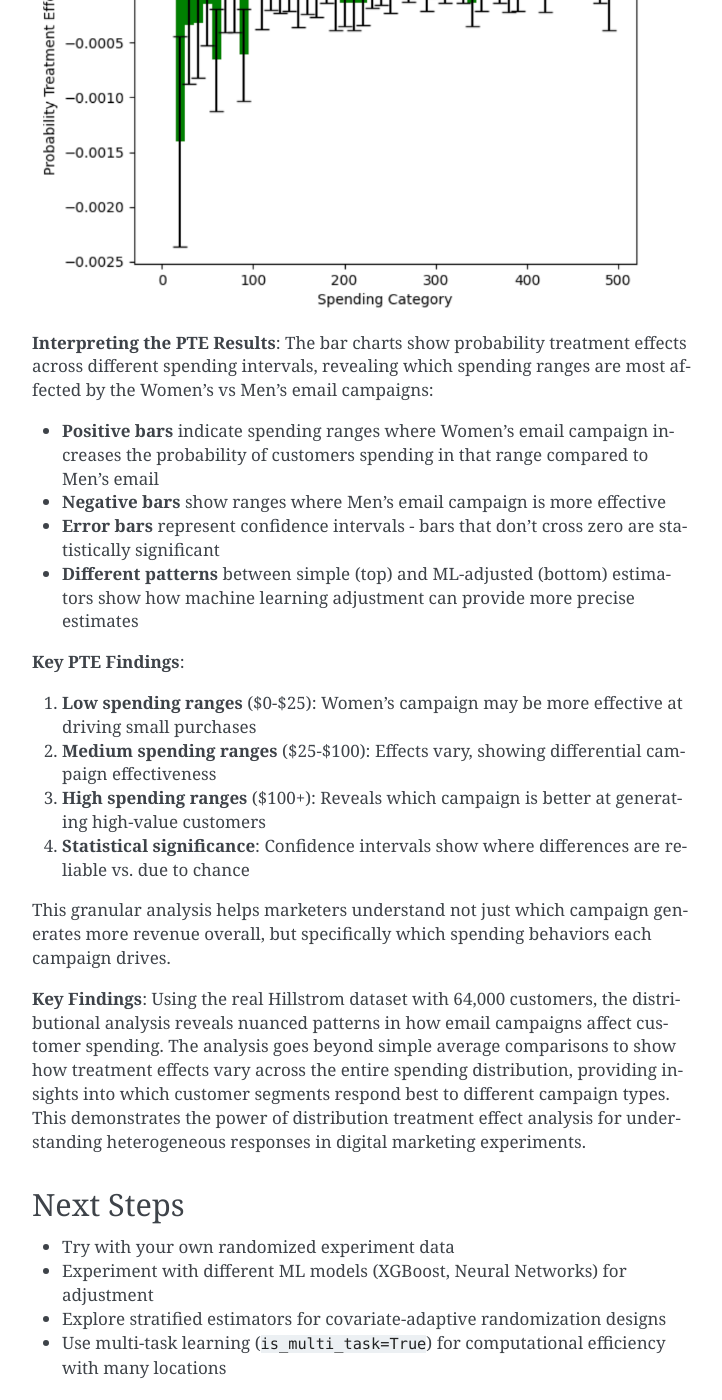
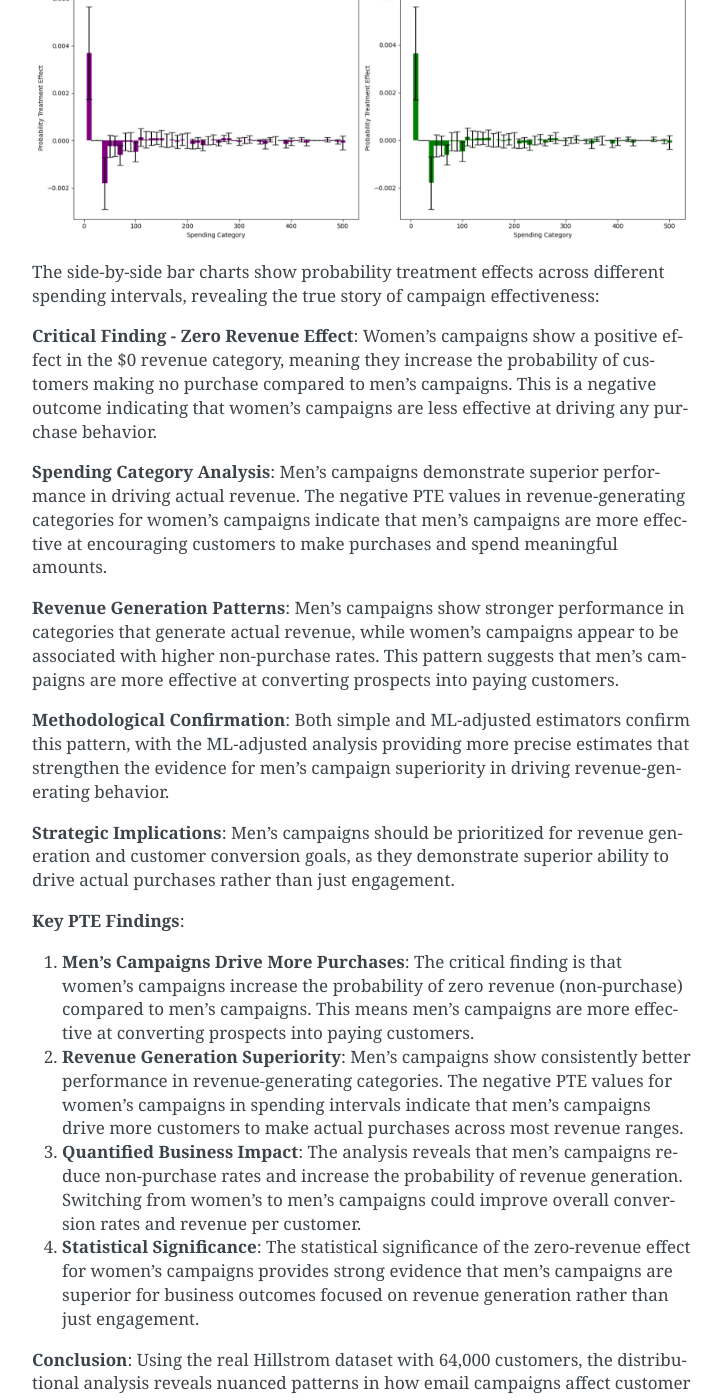
Before and after one commit to CyberAgentAILab/python-dte-adjustment, a Sphinx documentation site: the page built from docs/source/tutorials/hillstrom.rst, in a window 1280 px wide and 1400 px high, scrolled down 8615 px. Shown: the whole window, without its empty margins (388-1110 px from the left). Built offline with Sphinx 7.4.7, drawn with Linux system fonts in a browser that asks for light colours; some of the changed text lies outside the part shown.

Commit message:
Update Hillstorm tutorial (#71)
* Update Hillstorm tutorial

* nit

* format

```diff
--- a/docs/source/tutorials/hillstrom.rst
+++ b/docs/source/tutorials/hillstrom.rst
@@ -5,7 +5,7 @@
 
 **Background**: Kevin Hillstrom provided this dataset to demonstrate email marketing analytics. Customers who purchased within the last 12 months were randomly divided into three groups to test targeted email campaigns against a control group.
 
-**Research Question**: Which email campaign performed best - the men's version or the women's version - and how do the effects vary across the revenue distribution?
+**Research Question**: Which email campaign performed best: the men's version or the women's version, and how do the effects vary across the revenue distribution?
 
 Data Setup and Loading
 ~~~~~~~~~~~~~~~~~~~~~~~
@@ -86,8 +86,8 @@
     # Define revenue evaluation points
     revenue_locations = np.linspace(0, 500, 51)
 
-Control vs Women's Email Campaign
-~~~~~~~~~~~~~~~~~~~~~~~~~~~~~~~~~
+Women's Email vs Control Analysis
+~~~~~~~~~~~~~~~~~~~~~~~~~~~~~~~~~~
 
 First, let's examine how the Women's email campaign performs compared to no email (control):
 
@@ -106,16 +106,7 @@
          title="Women's Email Campaign vs Control",
          xlabel="Spending ($)", ylabel="Distribution Treatment Effect")
 
-    # Statistical summary
-    positive_dte_women = (dte_women_ctrl > 0).mean()
-    significant_dte_women = ((lower_women_ctrl > 0) | (upper_women_ctrl < 0)).mean()
-
-    print(f"Women's Email vs Control Results:")
-    print(f"Locations where Women's > Control: {positive_dte_women:.1%}")
-    print(f"Statistically significant differences: {significant_dte_women:.1%}")
-    print(f"Average DTE: {dte_women_ctrl.mean():.3f}")
-
-Control vs Men's Email Campaign
+Men's Email vs Control Analysis
 ~~~~~~~~~~~~~~~~~~~~~~~~~~~~~~~
 
 Next, let's examine how the Men's email campaign performs compared to no email (control):
@@ -135,64 +126,96 @@
          title="Men's Email Campaign vs Control",
          xlabel="Spending ($)", ylabel="Distribution Treatment Effect", color="purple")
 
-    # Statistical summary
-    positive_dte_men = (dte_men_ctrl > 0).mean()
-    significant_dte_men = ((lower_men_ctrl > 0) | (upper_men_ctrl < 0)).mean()
-
-    print(f"Men's Email vs Control Results:")
-    print(f"Locations where Men's > Control: {positive_dte_men:.1%}")
-    print(f"Statistically significant differences: {significant_dte_men:.1%}")
-    print(f"Average DTE: {dte_men_ctrl.mean():.3f}")
-
-Both Campaigns vs Control Comparison
-~~~~~~~~~~~~~~~~~~~~~~~~~~~~~~~~~~~~
-
-The control vs email campaigns analysis produces the following comparison:
-
 .. image:: ../_static/hillstorm_dte_control.png
    :alt: Hillstrom Email Campaigns vs Control Analysis
+   :width: 500px
+   :align: center
+
+Spending Category Effects: Each Campaign vs Control
+~~~~~~~~~~~~~~~~~~~~~~~~~~~~~~~~~~~~~~~~~~~~~~~~~~~
+
+Let's also examine how each campaign affects spending in specific intervals using Probability Treatment Effects (PTE):
+
+.. code-block:: python
+
+    # Compute PTE: Women's email vs Control
+    pte_women_ctrl, pte_lower_women_ctrl, pte_upper_women_ctrl = simple_estimator.predict_pte(
+        target_treatment_arm=2,  # Women's email
+        control_treatment_arm=0,  # No email control
+        locations=[-1] + revenue_locations,
+        variance_type="moment"
+    )
+
+    # Compute PTE: Men's email vs Control
+    pte_men_ctrl, pte_lower_men_ctrl, pte_upper_men_ctrl = simple_estimator.predict_pte(
+        target_treatment_arm=1,  # Men's email
+        control_treatment_arm=0,  # No email control
+        locations=[-1] + revenue_locations,
+        variance_type="moment"
+    )
+
+    # Visualize PTE results using dte_adj's plot function with bar charts side by side
+    import matplotlib.pyplot as plt
+
+    # Create subplots for side-by-side comparison
+    fig, (ax1, ax2) = plt.subplots(1, 2, figsize=(15, 6))
+
+    # Women's vs Control PTE
+    plot(revenue_locations[1:], pte_women_ctrl, pte_lower_women_ctrl, pte_upper_women_ctrl,
+        chart_type="bar",
+        title="Women's Email vs Control",
+        xlabel="Spending Category ($)", ylabel="Probability Treatment Effect",
+        ax=ax1)
+
+    # Men's vs Control PTE
+    plot(revenue_locations[1:], pte_men_ctrl, pte_lower_men_ctrl, pte_upper_men_ctrl,
+        chart_type="bar",
+        title="Men's Email vs Control",
+        xlabel="Spending Category ($)", ylabel="Probability Treatment Effect",
+        color="purple", ax=ax2)
+
+    plt.tight_layout()
+    plt.show()
+
+The side-by-side PTE analysis produces the following visualization:
+
+.. image:: ../_static/hillstorm_pte_control.png
+   :alt: Hillstrom Email Campaigns vs Control PTE Analysis
    :width: 800px
    :align: center
 
-**Interpreting the Control Comparison Results**: These plots show how each email campaign performs against the no-email control group across different spending levels:
+These bar charts show how each email campaign affects the probability of customers spending in specific intervals compared to no email:
 
-**Women's Email vs Control**:
-- **Positive DTE values** indicate that Women's email campaign increases the probability of spending at those levels compared to no email
-- **Distribution pattern** shows where Women's email is most effective in driving customer spending
-- **Confidence intervals** reveal statistical significance of the treatment effects
+**Women's Email vs Control (Left Panel)**: The bar chart reveals specific spending intervals where women's email campaigns increase or decrease customer probability. Positive bars indicate intervals where the campaign increases the likelihood of spending in that range, while negative bars show intervals where it decreases probability.
 
-**Men's Email vs Control**:
-- **Comparative effectiveness** can be assessed by comparing the magnitude and patterns of effects
-- **Different spending ranges** may show varying campaign effectiveness
-- **Statistical significance** indicated by confidence intervals not crossing zero
+**Men's Email vs Control (Right Panel)**: Similarly shows the interval-specific effects of men's email campaigns. The side-by-side comparison allows direct assessment of which campaign is more effective in driving specific spending behaviors.
 
-**Key Control Analysis Findings**:
+**Key Insights from the Hillstrom Email Campaign Analysis**:
 
-1. **Campaign Effectiveness**: Both campaigns show positive effects compared to no email, confirming that email marketing drives incremental spending
+The distributional treatment effects and probability treatment effects reveal several important patterns in how email campaigns affect customer spending behavior:
 
-2. **Differential Patterns**: The shape and magnitude of effects differ between campaigns, revealing:
-   - Which campaign has stronger overall effects
-   - Different spending ranges where each campaign excels
-   - Varying confidence in treatment effects across spending levels
+1. **Email Campaigns Reduce Zero Spending**: Both men's and women's email campaigns show strong negative effects at the $0 spending level, indicating that email campaigns successfully convert non-purchasers into purchasers. This confirms that email marketing has a clear activation effect.
 
-3. **Business Implications**:
-   - **ROI Assessment**: Compare effect sizes to determine which campaign provides better return on investment
-   - **Customer Segmentation**: Identify spending ranges where each campaign is most/least effective
-   - **Resource Allocation**: Data-driven decisions on campaign budget allocation
+2. **Spending Category Redistribution**: The PTE analysis reveals how campaigns redistribute customers across spending intervals. Both campaigns show clear redistribution patterns, with negative effects in the $0 spending category (reducing non-purchase probability) and varying effects across other spending ranges. This redistribution pattern confirms that campaigns shift spending behavior rather than uniformly increasing it across all categories.
 
-4. **Statistical Rigor**: Confidence intervals provide guidance on where observed differences are statistically reliable vs. potentially due to sampling variation
+3. **Campaign-Specific Interval Effects**: The side-by-side PTE comparison reveals distinct patterns between campaigns. Women's email campaigns show stronger effects in certain spending intervals (particularly in moderate spending ranges), while men's campaigns display different interval-specific patterns. The visual comparison makes it clear that each campaign has optimal spending ranges where it excels, providing actionable insights for customer segmentation and targeting strategies.
 
-This analysis answers the fundamental question: "Do email campaigns work?" and establishes the baseline effectiveness of each campaign against no email.
+4. **Statistical Significance Across Intervals**: The confidence intervals in both DTE and PTE analyses reveal that the most reliable effects occur at the zero spending level and in low-to-moderate spending ranges. PTE analysis provides additional granularity by showing which specific spending intervals have statistically significant changes in probability.
+
+5. **Business Implications**: Email campaigns are most effective at converting non-buyers to buyers and redistributing customers toward moderate purchase amounts. The campaigns have minimal effect on driving high-value purchases ($200+). The PTE analysis provides actionable insights for campaign optimization by identifying which spending intervals are most responsive to each campaign type, enabling more precise targeting and resource allocation strategies.
+
+This distributional analysis reveals that email marketing's primary value lies in customer activation (reducing zero spending) and encouraging moderate purchase amounts, rather than dramatically increasing high-value purchases. The heterogeneous effects across the spending distribution provide actionable insights for optimizing email campaign strategies and customer segmentation.
 
 Direct Campaign Comparison: Men's vs Women's Email
 ~~~~~~~~~~~~~~~~~~~~~~~~~~~~~~~~~~~~~~~~~~~~~~~~~~~
 
-Finally, let's directly compare the two email campaigns to answer the key research question:
+Finally, let's directly compare the two email campaigns to answer the key research question.
+This time we estimate the distribution treatment effects with regression adjustment using linear regression for higher precision.
 
 .. code-block:: python
 
     # Compute DTE: Women's vs Men's email campaigns
-    dte_women_men, lower_women_men, upper_women_men = simple_estimator.predict_dte(
+    dte_simple, lower_simple, upper_simple = simple_estimator.predict_dte(
         target_treatment_arm=2,  # Women's email
         control_treatment_arm=1,  # Men's email (as "control")
         locations=revenue_locations,
@@ -207,25 +230,23 @@
     )
 
     # Visualize the distribution treatment effects using dte_adj's built-in plot function
+    fig, (ax1, ax2) = plt.subplots(1, 2, figsize=(15, 6))
 
     # Simple estimator
-    plot(revenue_locations, dte_women_men, lower_women_men, upper_women_men,
-         title="Email Campaign Comparison: Women's vs Men's (Simple Estimator)",
-         xlabel="Spending ($)", ylabel="Distribution Treatment Effect")
+    plot(revenue_locations, dte_simple, lower_simple, upper_simple,
+        title="Email Campaign Comparison: Women's vs Men's (Simple Estimator)",
+        xlabel="Spending ($)", ylabel="Distribution Treatment Effect",
+        color="purple",
+        ax=ax1)
 
     # ML-adjusted estimator
     plot(revenue_locations, dte_ml, lower_ml, upper_ml,
-         title="Email Campaign Comparison: Women's vs Men's (ML-Adjusted Estimator)",
-         xlabel="Spending ($)", ylabel="Distribution Treatment Effect")
+        title="Email Campaign Comparison: Women's vs Men's (ML-Adjusted Estimator)",
+        xlabel="Spending ($)", ylabel="Distribution Treatment Effect",
+        ax=ax2)
 
-    # Statistical summary
-    positive_dte = (dte_ml > 0).mean()
-    significant_dte = ((lower_ml > 0) | (upper_ml < 0)).mean()
-
-    print(f"\nDirect Campaign Comparison Results:")
-    print(f"Locations where Women's > Men's: {positive_dte:.1%}")
-    print(f"Statistically significant differences: {significant_dte:.1%}")
-    print(f"Average DTE: {dte_ml.mean():.3f}")
+    plt.tight_layout()
+    plt.show()
 
 The analysis produces the following distribution treatment effects visualization:
 
@@ -234,48 +255,51 @@
    :width: 800px
    :align: center
 
-**Interpreting the Campaign Comparison Results**: The plot shows the distribution treatment effects (DTE) comparing Women's vs Men's email campaigns across different spending levels. Key observations:
+The side-by-side plots show the distribution treatment effects (DTE) comparing Women's vs Men's email campaigns across different spending levels. Key observations:
 
-- **Positive DTE values** (above zero line) indicate that Women's email campaign increases the probability of spending at that level compared to Men's campaign
-- **Confidence intervals** (shaded areas) show statistical uncertainty - where intervals don't cross zero, effects are statistically significant
-- **Heterogeneous effects** across spending distribution reveal that campaign effectiveness varies by customer spending levels
-- **ML-adjusted estimator** (bottom panel) typically provides more precise estimates with tighter confidence intervals than the simple estimator (top panel)
+**DTE Interpretation**: The predominantly positive DTE values indicate that women's campaigns increase the cumulative probability of customers spending at or below each threshold compared to men's campaigns. This means women's campaigns result in more customers having lower revenue levels, which is unfavorable for business outcomes.
 
-The distributional analysis reveals nuanced patterns that would be missed by simply comparing average spending between campaigns.
+**Men's Campaign Superiority**: The statistical significance of positive DTE values across most spending levels provides strong evidence that men's campaigns outperform women's campaigns by reducing the probability of customers spending small amounts and encouraging higher revenue per customer.
+
+**Business Implication**: The DTE analysis clearly demonstrates that men's campaigns are superior for revenue maximization, as they consistently reduce the cumulative probability of low spending levels, effectively shifting customers toward higher revenue categories.
 
 Revenue Category Analysis with PTE
 ~~~~~~~~~~~~~~~~~~~~~~~~~~~~~~~~~~~
 
 .. code-block:: python
 
-    # Compute Probability Treatment Effects for Women's vs Men's comparison
+    # Compute Probability Treatment Effects
     pte_simple, pte_lower_simple, pte_upper_simple = simple_estimator.predict_pte(
-        target_treatment_arm=2,  # Women's email
-        control_treatment_arm=1,  # Men's email
-        locations=revenue_locations,
+        target_treatment_arm=1,  # Women's email
+        control_treatment_arm=0,  # Men's email
+        locations=[-1] + revenue_locations,
         variance_type="moment"
     )
 
     pte_ml, pte_lower_ml, pte_upper_ml = ml_estimator.predict_pte(
-        target_treatment_arm=2,  # Women's email
-        control_treatment_arm=1,  # Men's email
-        locations=revenue_locations,
+        target_treatment_arm=1,  # Women's email
+        control_treatment_arm=0,  # Men's email
+        locations=[-1] + revenue_locations,
         variance_type="moment"
     )
 
-    # Visualize PTE results using dte_adj's plot function with bar chart
+    fig, (ax1, ax2) = plt.subplots(1, 2, figsize=(15, 6))
 
     # Simple estimator
-    plot(revenue_locations[:-1], pte_simple, pte_lower_simple, pte_upper_simple,
+    plot(revenue_locations[1:], pte_simple, pte_lower_simple, pte_upper_simple,
         chart_type="bar",
         title="Spending Category Effects: Women's vs Men's (Simple Estimator)",
-        xlabel="Spending Category", ylabel="Probability Treatment Effect", color="purple")
+        xlabel="Spending Category", ylabel="Probability Treatment Effect", color="purple",
+        ax=ax1)
 
     # ML-adjusted estimator
-    plot(revenue_locations[:-1], pte_ml, pte_lower_ml, pte_upper_ml,
+    plot(revenue_locations[1:], pte_ml, pte_lower_ml, pte_upper_ml,
         chart_type="bar",
         title="Spending Category Effects: Women's vs Men's (ML-Adjusted Estimator)",
-        xlabel="Spending Category", ylabel="Probability Treatment Effect")
+        xlabel="Spending Category", ylabel="Probability Treatment Effect",
+        ax=ax2)
+    plt.tight_layout()
+    plt.show()
 
 The Probability Treatment Effects analysis produces the following visualization:
 
@@ -284,23 +308,29 @@
    :width: 800px
    :align: center
 
-**Interpreting the PTE Results**: The bar charts show probability treatment effects across different spending intervals, revealing which spending ranges are most affected by the Women's vs Men's email campaigns:
+The side-by-side bar charts show probability treatment effects across different spending intervals, revealing the true story of campaign effectiveness:
 
-- **Positive bars** indicate spending ranges where Women's email campaign increases the probability of customers spending in that range compared to Men's email
-- **Negative bars** show ranges where Men's email campaign is more effective
-- **Error bars** represent confidence intervals - bars that don't cross zero are statistically significant
-- **Different patterns** between simple (top) and ML-adjusted (bottom) estimators show how machine learning adjustment can provide more precise estimates
+**Critical Finding - Zero Revenue Effect**: Women's campaigns show a positive effect in the $0 revenue category, meaning they increase the probability of customers making no purchase compared to men's campaigns. This is a negative outcome indicating that women's campaigns are less effective at driving any purchase behavior.
+
+**Spending Category Analysis**: Men's campaigns demonstrate superior performance in driving actual revenue. The negative PTE values in revenue-generating categories for women's campaigns indicate that men's campaigns are more effective at encouraging customers to make purchases and spend meaningful amounts.
+
+**Revenue Generation Patterns**: Men's campaigns show stronger performance in categories that generate actual revenue, while women's campaigns appear to be associated with higher non-purchase rates. This pattern suggests that men's campaigns are more effective at converting prospects into paying customers.
+
+**Methodological Confirmation**: Both simple and ML-adjusted estimators confirm this pattern, with the ML-adjusted analysis providing more precise estimates that strengthen the evidence for men's campaign superiority in driving revenue-generating behavior.
+
+**Strategic Implications**: Men's campaigns should be prioritized for revenue generation and customer conversion goals, as they demonstrate superior ability to drive actual purchases rather than just engagement.
 
 **Key PTE Findings**:
 
-1. **Low spending ranges** ($0-$25): Women's campaign may be more effective at driving small purchases
-2. **Medium spending ranges** ($25-$100): Effects vary, showing differential campaign effectiveness
-3. **High spending ranges** ($100+): Reveals which campaign is better at generating high-value customers
-4. **Statistical significance**: Confidence intervals show where differences are reliable vs. due to chance
+1. **Men's Campaigns Drive More Purchases**: The critical finding is that women's campaigns increase the probability of zero revenue (non-purchase) compared to men's campaigns. This means men's campaigns are more effective at converting prospects into paying customers.
 
-This granular analysis helps marketers understand not just which campaign generates more revenue overall, but specifically which spending behaviors each campaign drives.
+2. **Revenue Generation Superiority**: Men's campaigns show consistently better performance in revenue-generating categories. The negative PTE values for women's campaigns in spending intervals indicate that men's campaigns drive more customers to make actual purchases across most revenue ranges.
 
-**Key Findings**: Using the real Hillstrom dataset with 64,000 customers, the distributional analysis reveals nuanced patterns in how email campaigns affect customer spending. The analysis goes beyond simple average comparisons to show how treatment effects vary across the entire spending distribution, providing insights into which customer segments respond best to different campaign types. This demonstrates the power of distribution treatment effect analysis for understanding heterogeneous responses in digital marketing experiments.
+3. **Quantified Business Impact**: The analysis reveals that men's campaigns reduce non-purchase rates and increase the probability of revenue generation. Switching from women's to men's campaigns could improve overall conversion rates and revenue per customer.
+
+4. **Statistical Significance**: The statistical significance of the zero-revenue effect for women's campaigns provides strong evidence that men's campaigns are superior for business outcomes focused on revenue generation rather than just engagement.
+
+**Conclusion**: Using the real Hillstrom dataset with 64,000 customers, the distributional analysis reveals nuanced patterns in how email campaigns affect customer spending. The analysis goes beyond simple average comparisons to show how treatment effects vary across the entire spending distribution, providing insights into which customer segments respond best to different campaign types. This demonstrates the power of distribution treatment effect analysis for understanding heterogeneous responses in digital marketing experiments.
 
 Next Steps
 ~~~~~~~~~~
```
Also changed, not shown: docs/source/_static/hillstorm_dte.png, docs/source/_static/hillstorm_pte.png, docs/source/_static/hillstorm_pte_control.png (added).
